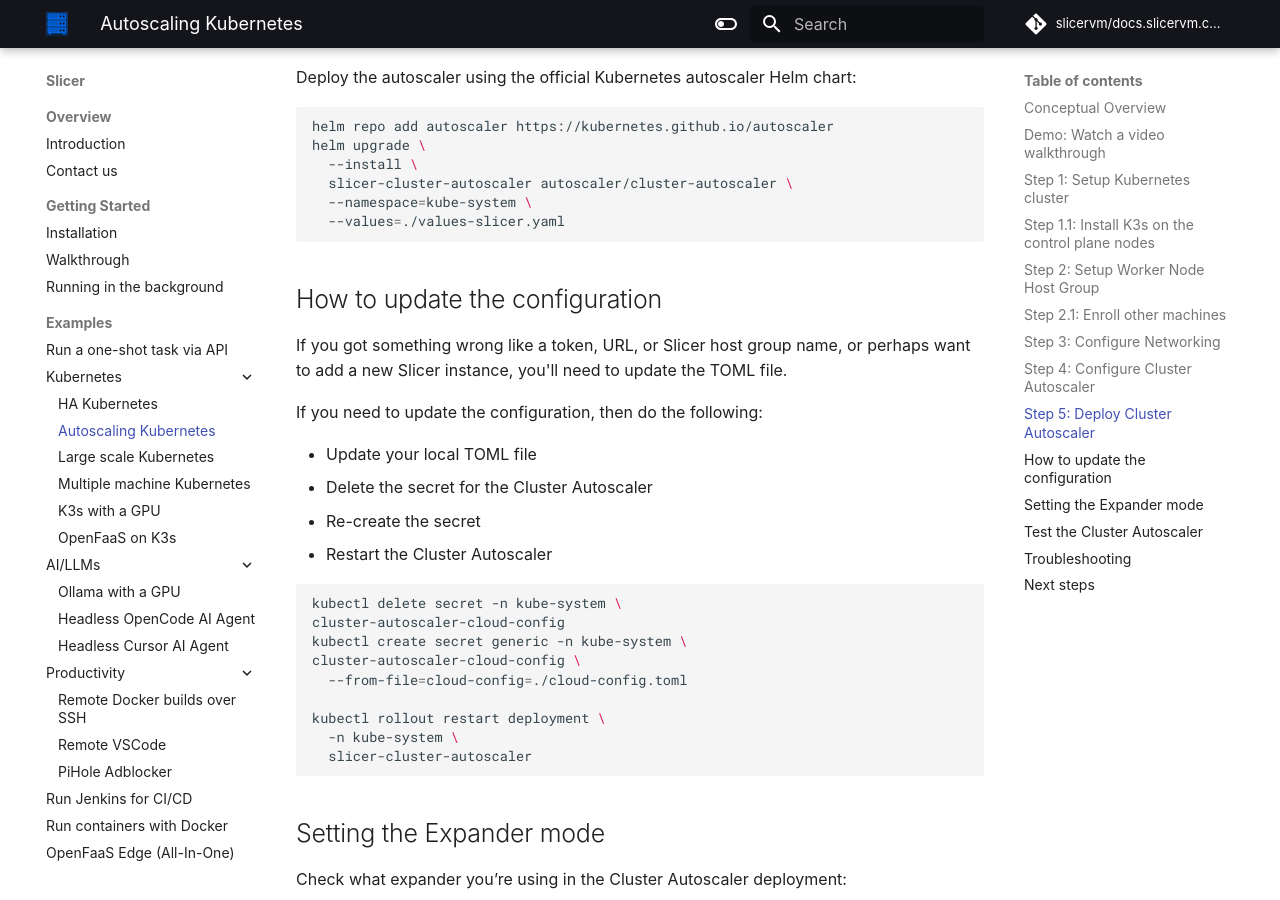
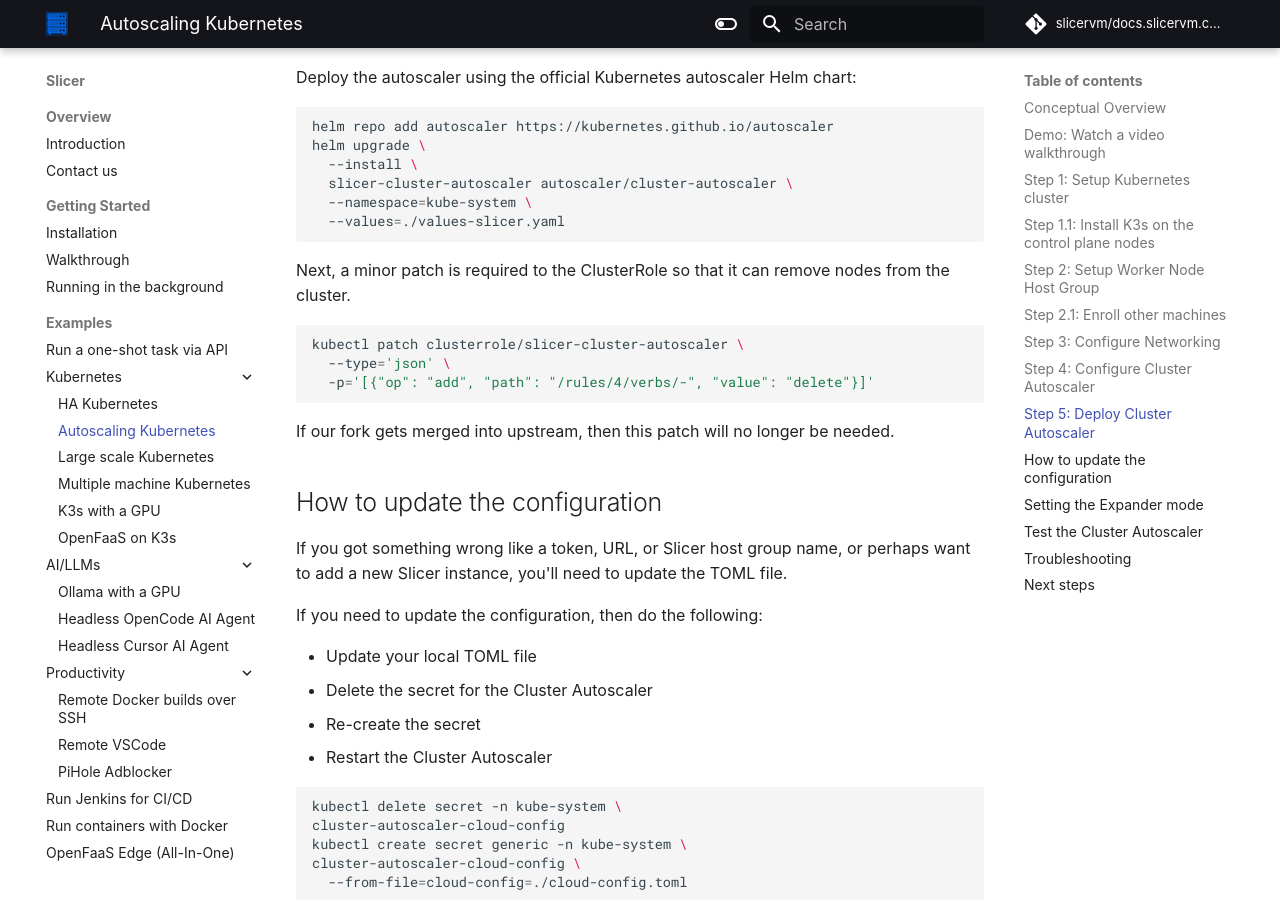
Before and after one commit to slicervm/docs.slicervm.com, an MkDocs documentation site: the page built from docs/examples/autoscaling-k3s.md, in a window 1280 px wide and 900 px high, scrolled down 9137 px. Built offline with MkDocs 1.6.1 and Material for MkDocs 9.7.7, drawn with Linux system fonts in a browser that asks for light colours; some web fonts are replaced; comment, search, counter and statistics services are not loaded.

Commit message:
Update patch for deleting nodes
Signed-off-by: Alex Ellis (OpenFaaS Ltd) <alexellis2@gmail.com>

````diff
--- a/docs/examples/autoscaling-k3s.md
+++ b/docs/examples/autoscaling-k3s.md
@@ -357,6 +357,16 @@
   --values=./values-slicer.yaml
 ```
 
+Next, a minor patch is required to the ClusterRole so that it can remove nodes from the cluster.
+
+```bash
+kubectl patch clusterrole/slicer-cluster-autoscaler \
+  --type='json' \
+  -p='[{"op": "add", "path": "/rules/4/verbs/-", "value": "delete"}]'
+```
+
+If our fork gets merged into upstream, then this patch will no longer be needed.
+
 ## How to update the configuration
 
 If you got something wrong like a token, URL, or Slicer host group name, or perhaps want to add a new Slicer instance, you'll need to update the TOML file.
````
